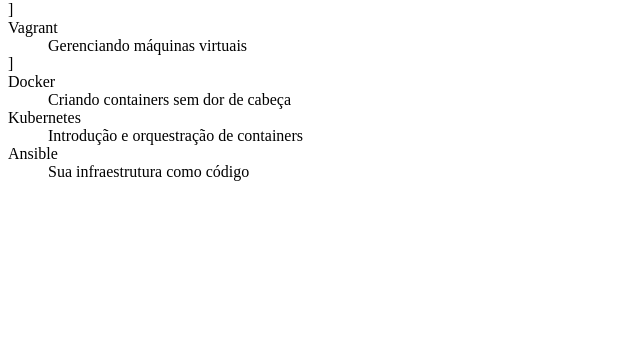
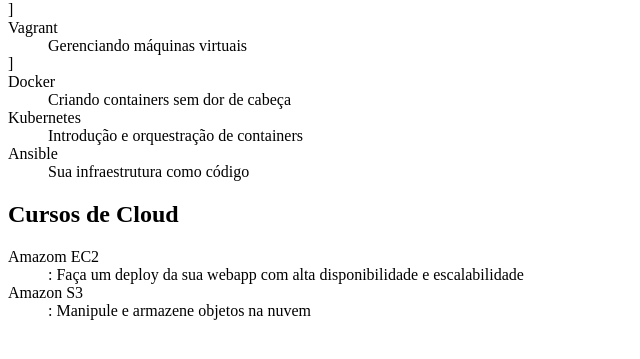
Before and after one commit to Koellfreestyle/Praticando-curso-de-git, a plain HTML site: page index.html in a window 1280 px wide. Shown: the part 79-438 px from the top of the page, without its empty margins (0-640 px from the left). Drawn offline with Linux system fonts and the light colour scheme.

Commit message:
Cursos de EC2 e S3 adicionados

```diff
--- a/index.html
+++ b/index.html
@@ -22,5 +22,18 @@
         <dt>Ansible</dt>
         <dd>Sua infraestrutura como código</dd>
     </dl>
+
+    <h2>Cursos de Cloud</h2>
+    <dl>
+        <dt>Amazom EC2</dt>
+        <dd>: Faça um deploy da sua webapp com alta disponibilidade e escalabilidade</dd>
+
+        <dt>Amazon S3</dt>
+        <dd>: Manipule e armazene objetos na nuvem</dd>
+
+        <dt></dt>
+        <dd></dd>
+
+    </dl>
 </body>
 </html>
```
